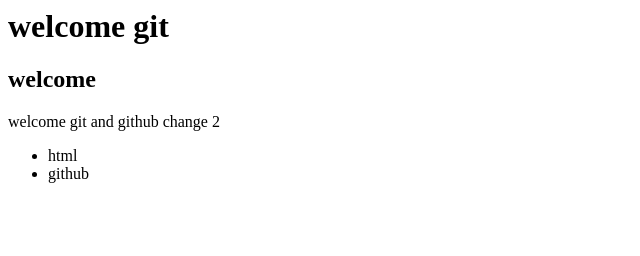
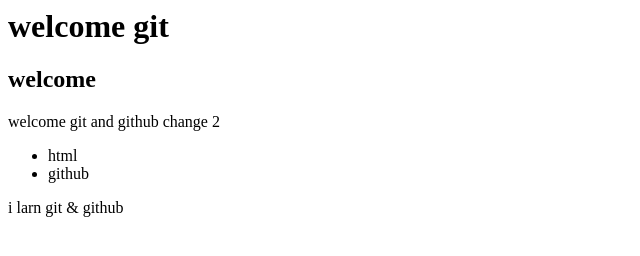
Before and after one commit to mahajanpare/gittest, a plain HTML site: page index.html in a window 1280 px wide. Shown: the whole page, without its empty margins (0-640 px from the left). Drawn offline with Linux system fonts and the light colour scheme.

```diff
--- a/index.html
+++ b/index.html
@@ -17,6 +17,7 @@
             <li>html</li>
             <li>github</li>
         </ul>
+        <p>i larn git & github</p>
     </section>
 </body>
 
```
